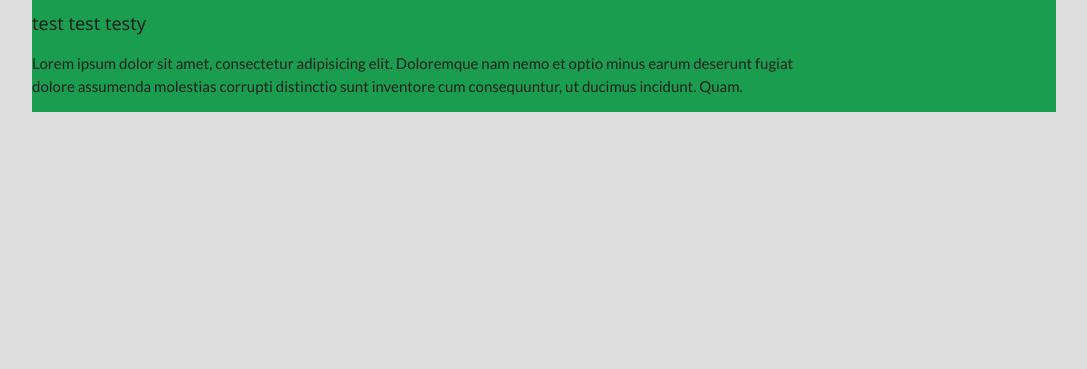
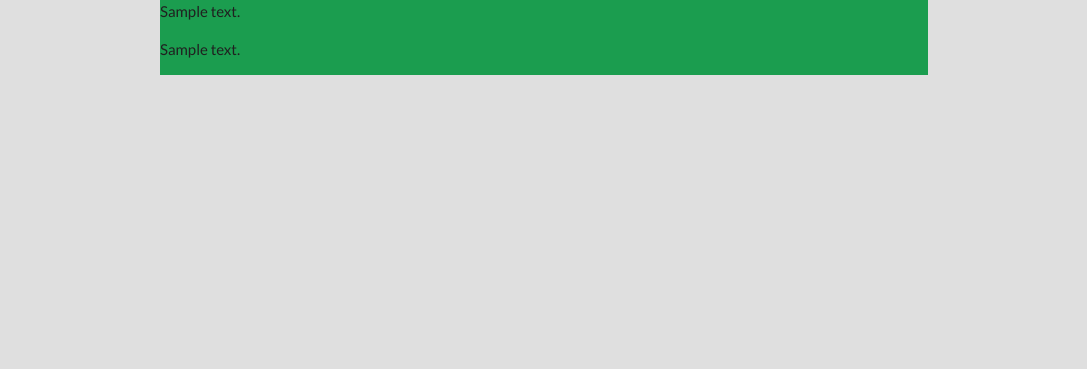
Before and after one commit to Exponential182/BHS-Game-Hub, a Flask app: template templates/game.html in a window 1280 px wide. Shown: the part 51-420 px from the top of the page, without its empty margins (96-1183 px from the left). Run offline with Flask 3, Linux system fonts and the light colour scheme; the template is opened without the code that fills it: most values are stand-ins (such as "Sample title", 1, 10 or a date in 2020).

Commit message:
Tweaked databse structure, worked on game page. Setting up quill.js

```diff
--- a/models.py
+++ b/models.py
@@ -14,6 +14,7 @@ class Game(Base):
     __tablename__ = "Game"
     id: Mapped[int] = mapped_column(primary_key=True)
     name: Mapped[str] = mapped_column()
+    tagline: Mapped[str] = mapped_column()
     description: Mapped[str] = mapped_column()
     has_html: Mapped[bool] = mapped_column()
     html_file_path: Mapped[str] = mapped_column()
--- a/static/css/game.css
+++ b/static/css/game.css
@@ -3,10 +3,21 @@
     flex-direction: row;
     margin: 0px auto;
     background-color: #1B9D4F;
-    max-width: 80%;
-    min-width: 60%;
+}
+
+.game-page-flex-small {
+    width: 60%;
+}
+
+.game-page-flex-large {
+    width: 80%;
 }
 
 .game-page-primary-column{
-    max-width: 75%;
+    width: 60vw;
 }
+
+.game-page-web-game{
+    width: 100%;
+    aspect-ratio: calc(16/9);
+}
--- a/templates/game.html
+++ b/templates/game.html
@@ -3,14 +3,16 @@
 <link rel="stylesheet" href="{{url_for('static', filename='css/game.css')}}">
 {% endblock%}
 {% block content %}
-<div class="game-page-flex">
+<div class="game-page-flex game-page-flex-small">
     <div class="game-page-primary-column">
-        <h5>test test testy</h5>
-        <p>Lorem ipsum dolor sit amet, consectetur adipisicing elit. Doloremque nam nemo et optio minus earum deserunt fugiat dolore assumenda molestias corrupti distinctio sunt inventore cum consequuntur, ut ducimus incidunt. Quam.</p>
+        {% if game_data.has_html %}
+        <iframe class="game-page-web-game" src="{{game_data.html_file_path}}" frameborder="0"></iframe>
+        {% endif %}
+        {{game_data.description}}
+        <p class="game-description">
+            {{game_data.description}}
+        </p>
     </div>
-    <!-- {% if game_data.has_html %}
-        <iframe class="game-page-web-game" src="{{game_data.html_file_path}}" frameborder="0" widht="100%"></iframe>
-    {% endif %} -->
 </div>
 
 {% endblock %}
--- a/templates/games.html
+++ b/templates/games.html
@@ -50,7 +50,7 @@
                     <p class="game-box-title title">{{ game.name }}</p>
                 </a>
                 <p class="game-box-genre">{{ game.genre.name }}</p>
-                <p class="game-box-description">{{ game.description }}</p>
+                <p class="game-box-description">{{ game.tagline }}</p>
                 <div class="game-box-compatibility">
                     {% if game.has_html %}
                         <p class="game-os-badge">
```
Also changed, not shown: instance/game_hub.db.
